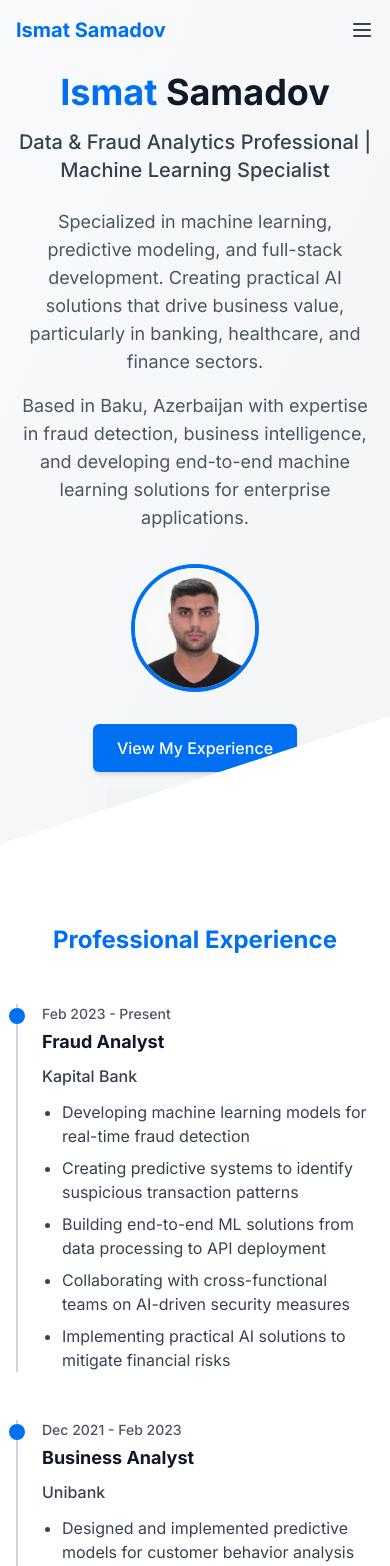
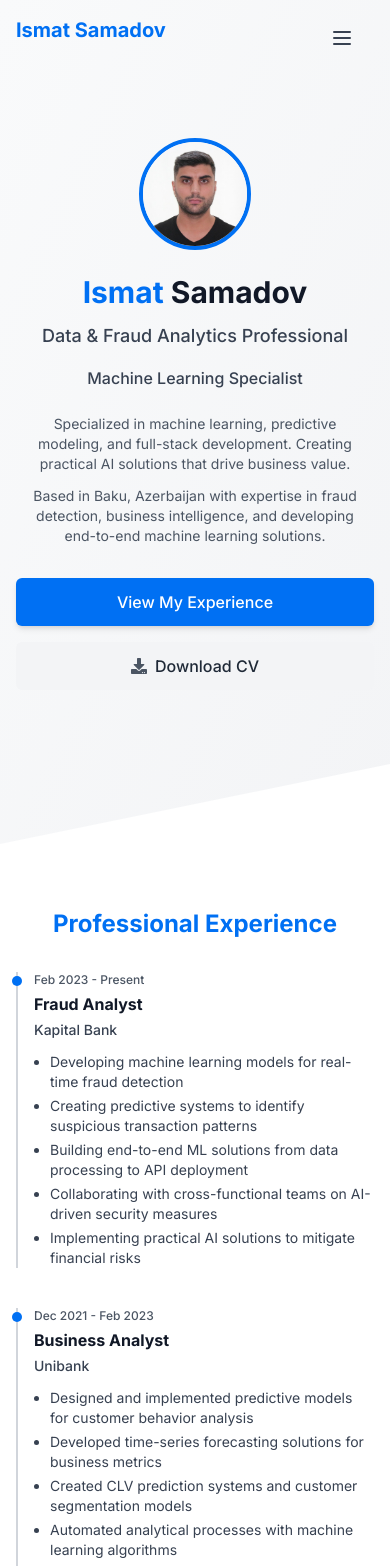
Before and after one commit to ulvibashir/profile, a Next.js app: page / in a window 390 px wide. Shown: the top 1566 px of the page. Built offline with nearby package versions, Linux system fonts and the light colour scheme.

Commit message:
m responsive

```diff
--- a/src/app/globals.css
+++ b/src/app/globals.css
@@ -10,31 +10,32 @@
 body {
   color: rgb(var(--foreground-rgb));
   background: rgb(var(--background-rgb));
+  overflow-x: hidden; /* Prevent horizontal scrolling on mobile */
 }
 
 @layer components {
   .section-title {
-    @apply font-bold mb-6 text-xl md:text-3xl text-[#0070f3];
+    @apply font-bold mb-4 md:mb-6 text-xl md:text-3xl text-[#0070f3];
   }
 
   .section-container {
-    @apply max-w-4xl mx-auto py-10 px-4;
+    @apply max-w-4xl mx-auto py-8 md:py-10 px-4;
   }
 
   .timeline-item {
-    @apply mb-8 relative pl-6 border-l-2 border-gray-300;
+    @apply mb-6 md:mb-8 relative pl-5 md:pl-6 border-l-2 border-gray-300;
   }
 
   .timeline-date {
-    @apply text-sm font-medium text-gray-600 mb-1;
+    @apply text-xs md:text-sm font-medium text-gray-600 mb-1;
   }
 
   .timeline-title {
-    @apply text-lg font-bold mb-2 md:text-xl;
+    @apply text-base md:text-lg font-bold mb-1 md:mb-2 md:text-xl;
   }
 
   .timeline-subtitle {
-    @apply font-medium text-gray-700 mb-2;
+    @apply font-medium text-gray-700 mb-1 md:mb-2 text-sm md:text-base;
   }
 
   .timeline-content {
@@ -42,7 +43,7 @@ body {
   }
 
   .skill-tag {
-    @apply px-3 py-1 rounded-full bg-gray-200 text-gray-800 font-medium text-sm mr-2 mb-2;
+    @apply px-2 md:px-3 py-1 rounded-full bg-gray-200 text-gray-800 font-medium text-xs md:text-sm mr-2 mb-2;
   }
 
   .contact-item {
@@ -50,7 +51,7 @@ body {
   }
 
   .contact-icon {
-    @apply w-6 h-6 mr-3 text-[#0070f3];
+    @apply w-5 h-5 md:w-6 md:h-6 mr-2 md:mr-3 text-[#0070f3];
   }
 }
 
@@ -58,10 +59,37 @@ body {
 .timeline-item::before {
   content: '';
   position: absolute;
-  width: 1rem;
-  height: 1rem;
+  width: 0.75rem;
+  height: 0.75rem;
   border-radius: 9999px;
   background-color: #0070f3;
-  left: -0.5625rem;
+  left: -0.4375rem;
   top: 0.25rem;
 }
+
+/* Mobile-specific overrides */
+@media (max-width: 640px) {
+  .timeline-item {
+    padding-left: 1rem;
+    margin-bottom: 1.5rem;
+  }
+
+  .timeline-item::before {
+    width: 0.625rem;
+    height: 0.625rem;
+    left: -0.375rem;
+  }
+
+  /* Improve tap targets for mobile */
+  button, a {
+    min-height: 44px;
+    min-width: 44px;
+  }
+
+  /* Fix potential form element issues on mobile */
+  input,
+  textarea,
+  select {
+    font-size: 16px; /* Prevents iOS zoom on focus */
+  }
+}
--- a/src/components/DownloadButton.tsx
+++ b/src/components/DownloadButton.tsx
@@ -20,7 +20,7 @@ const DownloadButton = ({
     <a
       href={filePath}
       download
-      className={`inline-flex items-center gap-2 rounded-md font-medium transition-colors ${
+      className={`inline-flex items-center justify-center gap-2 rounded-md font-medium transition-colors ${
         variant === 'primary'
           ? 'bg-primary text-white hover:bg-blue-600 py-2 px-4 shadow-md'
           : 'bg-gray-100 text-gray-800 hover:bg-gray-200 py-2 px-3'
--- a/src/components/Experience.tsx
+++ b/src/components/Experience.tsx
@@ -43,7 +43,7 @@ const experienceData = [
 
 const Experience = () => {
   return (
-    <section id="experience" className="py-20 bg-white">
+    <section id="experience" className="py-16 md:py-20 bg-white">
       <div className="container mx-auto px-4">
         <motion.div
           initial={{ opacity: 0, y: 20 }}
@@ -52,9 +52,9 @@ const Experience = () => {
           transition={{ duration: 0.6 }}
           className="max-w-3xl mx-auto"
         >
-          <h2 className="text-2xl sm:text-3xl font-bold text-primary text-center mb-12">Professional Experience</h2>
+          <h2 className="text-2xl sm:text-3xl font-bold text-primary text-center mb-8 md:mb-12">Professional Experience</h2>
 
-          <div className="space-y-12">
+          <div className="space-y-10 md:space-y-12">
             {experienceData.map((job, index) => (
               <ExperienceItem
                 key={index}
@@ -92,9 +92,9 @@ const ExperienceItem = ({ title, company, period, responsibilities, index }: Exp
       <div className="timeline-date">{period}</div>
       <h3 className="timeline-title">{title}</h3>
       <h4 className="timeline-subtitle">{company}</h4>
-      <ul className="list-disc pl-5 space-y-2 mt-3">
+      <ul className="list-disc pl-4 md:pl-5 space-y-1 md:space-y-2 mt-3">
         {responsibilities.map((item, i) => (
-          <li key={i} className="timeline-content">{item}</li>
+          <li key={i} className="timeline-content text-sm md:text-base">{item}</li>
         ))}
       </ul>
     </motion.div>
--- a/src/components/Hero.tsx
+++ b/src/components/Hero.tsx
@@ -10,7 +10,7 @@ const Hero = () => {
 
   useEffect(() => {
     // Check if image exists
-    const img: HTMLImageElement = new window.Image() // Use `window.Image`
+    const img = new window.Image()
     img.src = '/ismat-profile.jpg'
     img.onerror = () => {
       console.error('Profile image not found in public directory')
@@ -21,7 +21,7 @@ const Hero = () => {
   return (
     <section
       id="home"
-      className="relative min-h-screen flex items-center bg-gradient-to-br from-gray-50 to-gray-100 pt-16"
+      className="relative pt-16 pb-20 flex flex-col justify-center min-h-[100vh] bg-gradient-to-br from-gray-50 to-gray-100"
     >
       <div className="container mx-auto px-4">
         <motion.div
@@ -30,30 +30,9 @@ const Hero = () => {
           transition={{ duration: 0.6 }}
           className="max-w-3xl mx-auto text-center"
         >
-          {/* Use proper semantic structure for SEO */}
-          <h1 className="text-4xl sm:text-5xl lg:text-6xl font-bold mb-4 text-gray-900">
-            <span className="text-primary">Ismat</span> Samadov
-          </h1>
-          <p className="text-xl sm:text-2xl font-medium mb-6 text-gray-700">
-            Data & Fraud Analytics Professional | Machine Learning Specialist
-          </p>
-
-          {/* Add more detailed description for SEO content */}
-          <div className="mb-8">
-            <p className="text-gray-600 mb-4 text-lg max-w-2xl mx-auto">
-              Specialized in machine learning, predictive modeling, and full-stack development.
-              Creating practical AI solutions that drive business value, particularly in banking,
-              healthcare, and finance sectors.
-            </p>
-            <p className="text-gray-600 text-lg max-w-2xl mx-auto">
-              Based in Baku, Azerbaijan with expertise in fraud detection, business intelligence,
-              and developing end-to-end machine learning solutions for enterprise applications.
-            </p>
-          </div>
-
-          {/* Add optimized image with proper alt text */}
-          <div className="mb-8 flex justify-center">
-            <div className="relative w-32 h-32 rounded-full overflow-hidden border-4 border-primary">
+          {/* Profile image moved above name for better mobile flow */}
+          <div className="mb-6 flex justify-center">
+            <div className="relative w-28 h-28 md:w-32 md:h-32 rounded-full overflow-hidden border-4 border-primary">
               {imgError ? (
                 <div className="w-full h-full bg-gray-200 flex items-center justify-center text-gray-500">
                   IS
@@ -63,7 +42,7 @@ const Hero = () => {
                   src="/ismat-profile.jpg"
                   alt="Ismat Samadov - Data & Fraud Analytics Professional"
                   fill
-                  sizes="(max-width: 768px) 100vw, 128px"
+                  sizes="(max-width: 768px) 112px, 128px"
                   priority
                   className="object-cover"
                   onError={() => setImgError(true)}
@@ -72,15 +51,39 @@ const Hero = () => {
             </div>
           </div>
 
+          {/* Name and title - improved responsive text sizes */}
+          <h1 className="text-3xl sm:text-4xl md:text-5xl lg:text-6xl font-bold mb-3 text-gray-900">
+            <span className="text-primary">Ismat</span> Samadov
+          </h1>
+          <p className="text-lg sm:text-xl md:text-2xl font-medium mb-4 text-gray-700">
+            Data & Fraud Analytics Professional
+          </p>
+          <p className="text-md sm:text-lg font-medium mb-6 text-gray-700">
+            Machine Learning Specialist
+          </p>
+
+          {/* Description - improved text size and spacing */}
+          <div className="mb-8">
+            <p className="text-gray-600 mb-3 text-sm sm:text-base md:text-lg max-w-2xl mx-auto px-2">
+              Specialized in machine learning, predictive modeling, and full-stack development.
+              Creating practical AI solutions that drive business value.
+            </p>
+            <p className="text-gray-600 text-sm sm:text-base md:text-lg max-w-2xl mx-auto px-2">
+              Based in Baku, Azerbaijan with expertise in fraud detection, business intelligence,
+              and developing end-to-end machine learning solutions.
+            </p>
+          </div>
+
+          {/* Buttons - improved for mobile */}
           <motion.div
             initial={{ opacity: 0 }}
             animate={{ opacity: 1 }}
             transition={{ delay: 0.8, duration: 0.6 }}
-            className="flex flex-wrap justify-center gap-4"
+            className="flex flex-col sm:flex-row justify-center items-center gap-4"
           >
             <a
               href="#experience"
-              className="inline-block bg-primary text-white font-medium py-3 px-6 rounded-md shadow-md hover:bg-blue-600 transition-colors"
+              className="w-full sm:w-auto inline-block bg-primary text-white font-medium py-3 px-6 rounded-md shadow-md hover:bg-blue-600 transition-colors text-center"
               aria-label="View my professional experience"
             >
               View My Experience
@@ -89,7 +92,7 @@ const Hero = () => {
             <DownloadButton
               filePath="/ISMAT SAMADOV.pdf"
               label="Download CV"
-              className="py-3 px-6"
+              className="w-full sm:w-auto py-3 px-6"
               variant="secondary"
             />
           </motion.div>
@@ -98,7 +101,7 @@ const Hero = () => {
 
       {/* Background decorative elements */}
       <div
-        className="absolute bottom-0 left-0 w-full h-32 bg-white"
+        className="absolute bottom-0 left-0 w-full h-20 sm:h-32 bg-white"
         style={{ clipPath: 'polygon(0 100%, 100% 0, 100% 100%)' }}
       ></div>
     </section>
--- a/src/components/Navbar.tsx
+++ b/src/components/Navbar.tsx
@@ -25,14 +25,15 @@ const Navbar = () => {
       isScrolled ? 'bg-white shadow-md py-2' : 'bg-transparent py-4'
     }`}>
       <div className="max-w-6xl mx-auto px-4 flex justify-between items-center">
-        <Link href="/" className="text-xl font-bold text-primary">
+        <Link href="/" className="text-xl font-bold text-primary z-20">
           Ismat Samadov
         </Link>
 
-        {/* Mobile menu button */}
+        {/* Mobile menu button - improved z-index */}
         <button
-          className="md:hidden text-gray-700 focus:outline-none"
+          className="md:hidden text-gray-700 focus:outline-none z-20"
           onClick={() => setIsMenuOpen(!isMenuOpen)}
+          aria-label={isMenuOpen ? "Close menu" : "Open menu"}
         >
           <svg className="w-6 h-6" fill="none" stroke="currentColor" viewBox="0 0 24 24">
             {isMenuOpen ? (
@@ -55,10 +56,10 @@ const Navbar = () => {
         </nav>
       </div>
 
-      {/* Mobile navigation */}
+      {/* Mobile navigation - improved with fixed positioning and better styling */}
       {isMenuOpen && (
-        <nav className="md:hidden px-4 py-2 bg-white shadow-md">
-          <div className="flex flex-col space-y-3">
+        <nav className="md:hidden fixed top-0 left-0 right-0 bottom-0 bg-white z-10 pt-16 pb-6 px-6 h-screen overflow-y-auto">
+          <div className="flex flex-col space-y-6">
             <MobileNavLink href="#home" onClick={() => setIsMenuOpen(false)}>Home</MobileNavLink>
             <MobileNavLink href="#experience" onClick={() => setIsMenuOpen(false)}>Experience</MobileNavLink>
             <MobileNavLink href="#education" onClick={() => setIsMenuOpen(false)}>Education</MobileNavLink>
@@ -88,7 +89,7 @@ const MobileNavLink = ({ href, children, onClick }: { href: string; children: Re
   return (
     <Link
       href={href}
-      className="text-gray-700 hover:text-primary transition-colors font-medium block py-2"
+      className="text-gray-800 hover:text-primary transition-colors font-medium text-xl block py-2"
       onClick={onClick}
     >
       {children}
```
Also changed, not shown: src/components/Contact.tsx (+15 -15 lines), src/components/Education.tsx (+18 -17 lines), src/components/PortfolioProjects.tsx (+9 -9 lines), src/components/Skills.tsx (+5 -5 lines).
